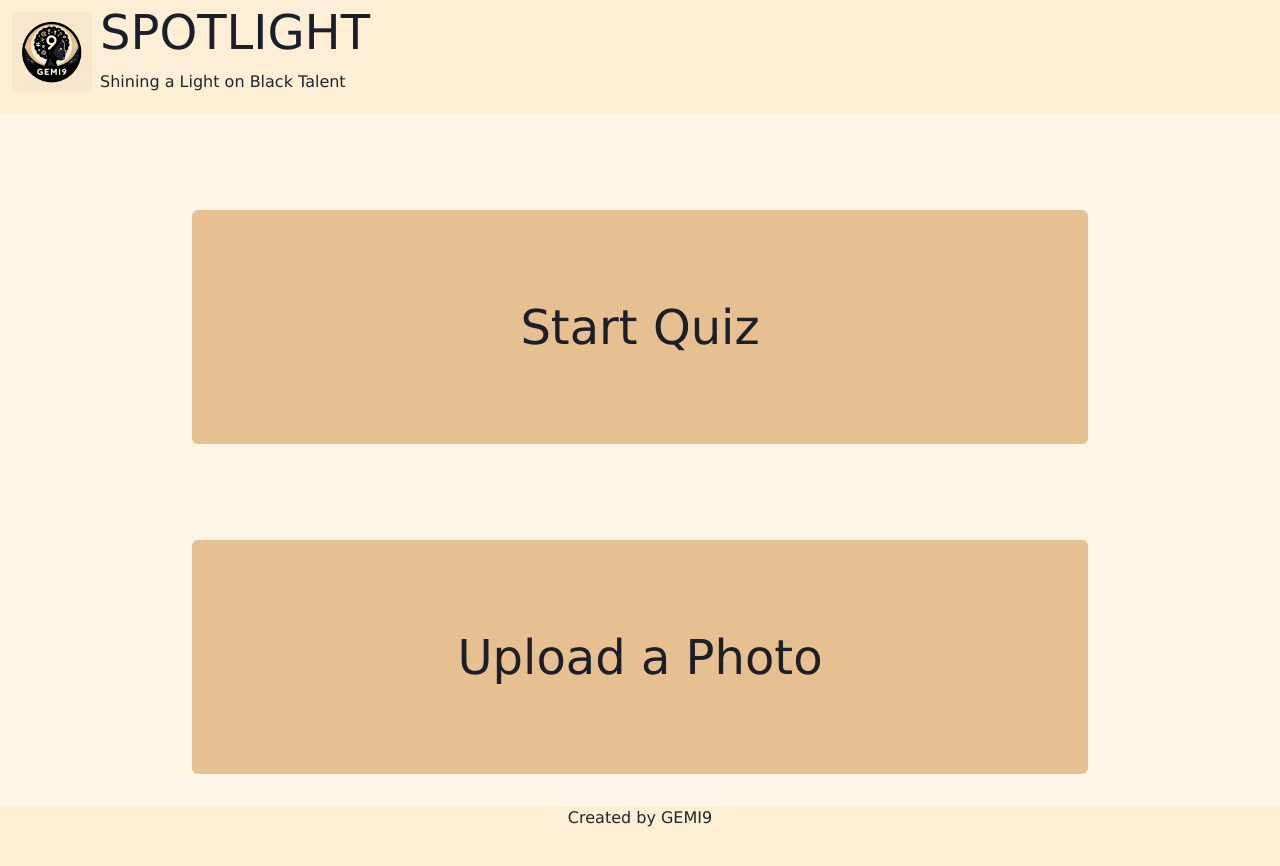
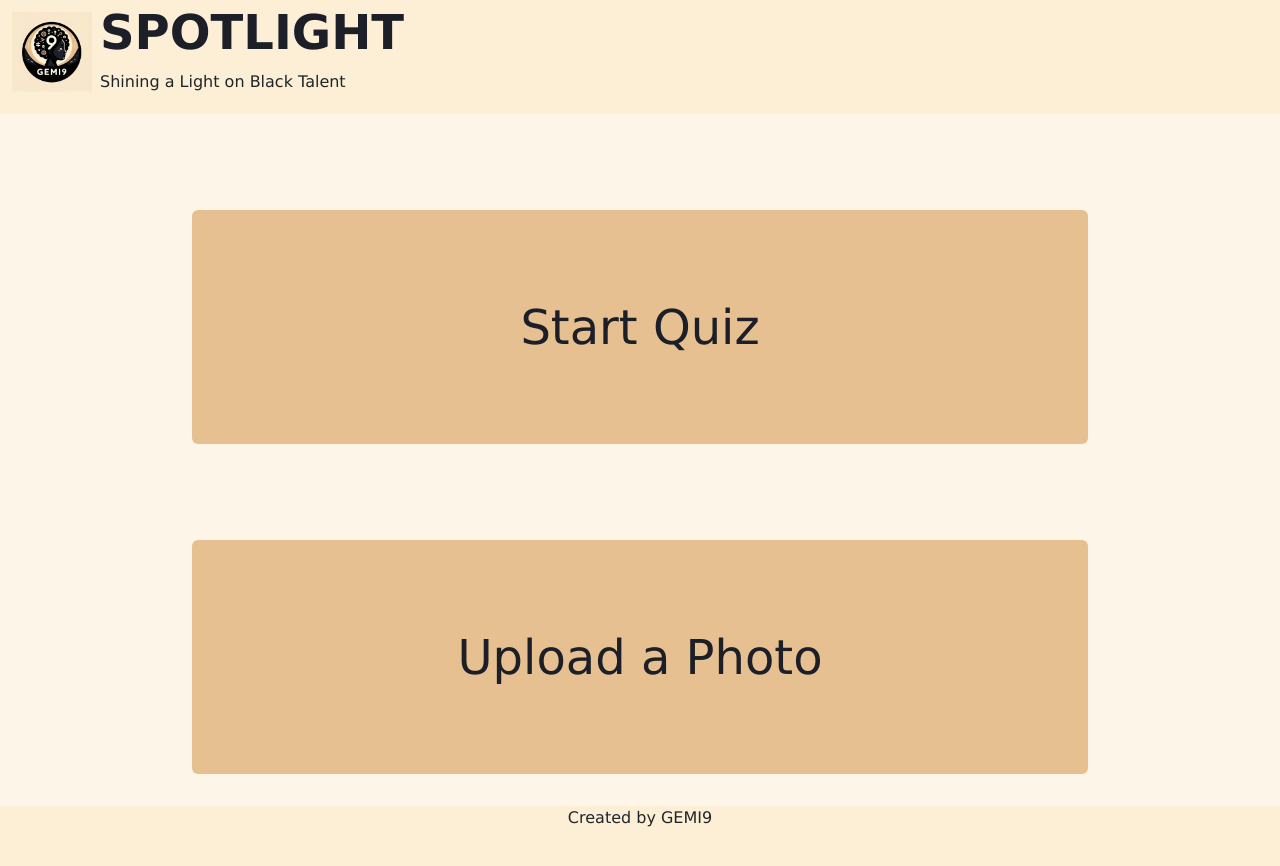
Before and after one commit to jalliet/gemi9, a React (Create React App) app: page / in a window 1280 px wide. Shown: the top 866 px of the page. Built offline with nearby package versions, Linux system fonts and the light colour scheme.

Commit message:
font changes

```diff
--- a/src/App.css
+++ b/src/App.css
@@ -52,6 +52,7 @@ h1{
 font-family: Verdana, Geneva, Tahoma, sans-serif;
 color: #1c1f28;
 font-size: 3rem;
+font-weight: bolder;
 }
 
 h2{
@@ -106,6 +107,7 @@ nav{
 
   .primary-button:hover{
     text-decoration: none; background-color: #fcefd6; color: #3d3d3d;
+    font-weight: bold;
   }
 
   .secondary-button{
@@ -135,7 +137,7 @@ nav{
     margin-top: 2rem;
 }
 
-.logo-button{
+.logo-name{
   background-color:#fcefd6 ;
   color: #1c1f28;
   width: 10%;
--- a/src/components/Home.jsx
+++ b/src/components/Home.jsx
@@ -10,7 +10,7 @@ const Home = () => {
         <nav>
           <img className = "gemi9_logo" src = {GEMI9Logo} alt = "gemi9"/>
           <div>
-          <h1 className = "logo-button"> SPOTLIGHT</h1>
+          <h1 className = "logo-name"> SPOTLIGHT</h1>
           <p> Shining a Light on Black Talent</p>
           </div>
 
```
